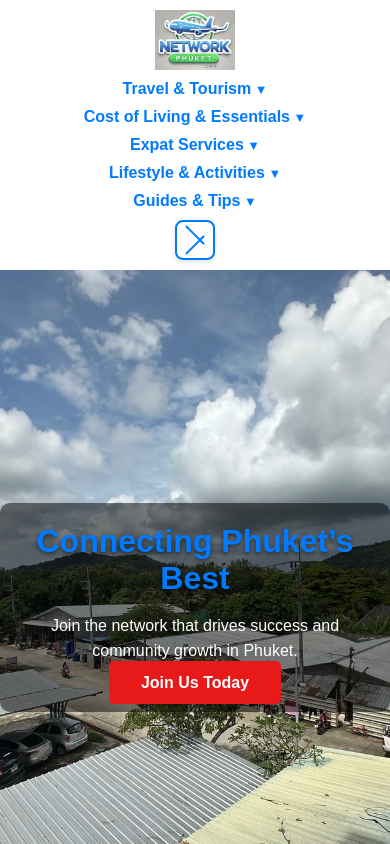
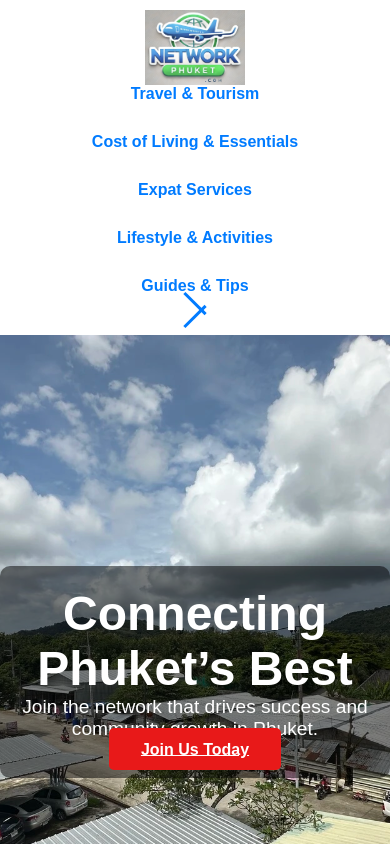
Before and after one commit to georgeleslie/My_first_application, a plain HTML site: page index.html in a window 390 px wide. Both pictures are taken after a click on the element 195 px from the left and 99 px from the top of the page. Shown: the top 844 px of the page. Drawn offline with Linux system fonts and the light colour scheme.

Commit message:
reponsive nav

```diff
--- a/index.html
+++ b/index.html
@@ -148,7 +148,6 @@
                 <li>Fuel Prices</li>
                 <li>Rainy Season</li>
             </ul>
-            <p>At The Phuket Network, we offer exclusive and hidden gem services, such as hotels and accommodations not listed online, to make your experience in Phuket unique. Whether you're looking for a visa, accommodations, or local expertise, our team ensures a smooth, personalized transition to life in Thailand, giving you access to hidden treasures across the region.</p>
         </section>
     </main>
 
@@ -198,7 +197,6 @@
         </div>
     </footer>
 
-
     <script src="script.js"></script>
 </body>
 </html>
--- a/script.js
+++ b/script.js
@@ -1,7 +1,4 @@
-const menuToggle = document.querySelector('.menu-toggle');
-const navMenu = document.querySelector('.nav-menu');
-
-menuToggle.addEventListener('click', () => {
-    navMenu.classList.toggle('active');
-    menuToggle.classList.toggle('open'); // This is for the hamburger animation
+document.querySelector('.menu-toggle').addEventListener('click', function() {
+    this.classList.toggle('open');
+    document.querySelector('.nav-menu').classList.toggle('active');
 });
--- a/styles.css
+++ b/styles.css
@@ -30,17 +30,16 @@ header {
     display: flex;
     justify-content: space-between;
     align-items: center;
-    padding: 15px 0; /* Set padding to 0 on the sides */
-    max-width: 100%; /* Set width to 100% to allow full width of the screen */
-    margin: 0; /* Remove auto margin to prevent centering */
+    padding: 15px 0;
+    max-width: 100%;
+    margin: 0;
 }
 
 /* Logo Styling */
 .logo {
     max-width: 150px;
     height: auto;
-    margin-left: 300px; /* Ensure no margin is added */
-    padding-left: 0; /* Ensure no padding is added */
+    margin-left: 300px;
 }
 
 /* Navigation Menu */
@@ -53,7 +52,6 @@ header {
     margin-right: auto;
 }
 
-
 .nav-menu li {
     position: relative;
 }
@@ -64,7 +62,6 @@ header {
     font-weight: bold;
     padding: 10px 20px;
     transition: background-color 0.3s ease, color 0.3s ease;
-    white-space: nowrap;
 }
 
 .nav-menu li a:hover {
@@ -74,10 +71,6 @@ header {
 }
 
 /* Dropdown Menu */
-.dropdown {
-    position: relative;
-}
-
 .dropdown-content {
     display: none;
     position: absolute;
@@ -88,12 +81,11 @@ header {
     min-width: 200px;
     box-shadow: 0px 8px 16px rgba(0, 0, 0, 0.1);
     z-index: 1;
-    transition: opacity 0.3s ease, visibility 0.3s ease;
     opacity: 0;
     visibility: hidden;
+    transition: opacity 0.3s ease, visibility 0.3s ease;
 }
 
-/* Show dropdown on hover */
 .dropdown:hover .dropdown-content {
     display: block;
     opacity: 1;
@@ -104,7 +96,6 @@ header {
     padding: 10px 20px;
     color: var(--primary-color);
     display: block;
-    transition: background-color 0.3s ease;
 }
 
 .dropdown-content li a:hover {
@@ -146,27 +137,18 @@ header {
     display: none;
     flex-direction: column;
     justify-content: space-between;
-    align-items: center;
-    width: 40px; /* Increased width for spacing */
-    height: 40px; /* Height to create space between bars */
+    width: 30px;
+    height: 30px;
     cursor: pointer;
-    transition: transform 0.3s ease;
-    border: 2px solid var(--primary-color); /* Add a border */
-    border-radius: 8px; /* Rounded corners for a modern look */
-    padding: 5px; /* Padding inside the button */
-    background-color: var(--white-color); /* Background color */
-    box-shadow: 0 2px 6px rgba(0, 0, 0, 0.1); /* Subtle shadow */
 }
 
 .menu-toggle .bar {
     width: 100%;
-    height: 3px; /* Thickness of each bar */
-    background-color: var(--primary-color); /* Bar color */
-    transition: all 0.3s ease;
-    border-radius: 5px; /* Rounded bars */
+    height: 3px;
+    background-color: var(--primary-color);
 }
 
-/* Hamburger Animation - Cross */
+/* Hamburger Animation */
 .menu-toggle.open .bar:nth-child(1) {
     transform: rotate(45deg) translate(5px, 5px);
 }
@@ -179,21 +161,47 @@ header {
     transform: rotate(-45deg) translate(5px, -5px);
 }
 
-/* Hamburger Hover Effect */
-.menu-toggle:hover {
-    background-color: var(--primary-color); /* Change background color on hover */
-    border-color: var(--secondary-color); /* Change border color on hover */
-}
-
-.menu-toggle:hover .bar {
-    background-color: var(--white-color); /* Change bar color on hover */
-}
-
 /* Mobile Specific Styles */
 @media (max-width: 768px) {
-    /* Show the hamburger menu on mobile */
+    .header-container {
+        flex-direction: column;
+        padding: 10px;
+    }
+
+    .logo {
+        max-width: 100px;
+        margin-left: 0;
+    }
+
+    .nav-menu {
+        display: none;
+        flex-direction: column;
+        width: 100%;
+    }
+
+    .nav-menu.active {
+        display: flex;
+    }
+
+    .nav-menu li {
+        text-align: center;
+    }
+
+    .auth-buttons {
+        display: none;
+    }
+
     .menu-toggle {
         display: flex;
+    }
+
+    .dropdown-content {
+        position: static;
+        display: none;
+    }
+
+    .dropdown.active .dropdown-content {
+        display: block;
     }
 }
 
@@ -208,7 +216,6 @@ header {
     align-items: center;
     text-align: center;
     color: var(--white-color);
-    position: relative;
 }
 
 .hero-content {
@@ -219,26 +226,18 @@ header {
 
 .hero h2 {
     font-size: 3rem;
-    text-shadow: 0 2px 4px rgba(0, 0, 0, 0.5);
 }
 
 .hero p {
     font-size: 1.2rem;
-    margin: 10px 0;
 }
 
 .hero .cta-btn {
     background-color: #e81919;
     color: var(--white-color);
     padding: 0.8rem 2rem;
-    text-decoration: none;
     font-weight: bold;
     border-radius: 5px;
-    transition: background-color 0.3s ease;
-}
-
-.hero .cta-btn:hover {
-    background-color: #ff4d4d;
 }
 
 /* Main Content Styling */
@@ -248,27 +247,6 @@ main {
     padding: 1rem;
     background-color: var(--white-color);
     border-radius: 5px;
-    box-shadow: var(--box-shadow);
-}
-
-section {
-    margin-bottom: 2rem;
-}
-
-section h2 {
-    font-size: 1.8rem;
-    margin-bottom: 1rem;
-    color: var(--primary-color);
-}
-
-section p {
-    font-size: 1rem;
-    line-height: 1.6;
-}
-
-section ul {
-    list-style-type: disc;
-    margin-left: 20px;
 }
 
 /* Footer Styling */
@@ -277,7 +255,6 @@ footer {
     color: var(--white-color);
     text-align: center;
     padding: 2rem 1rem;
-    width: 100%;
 }
 
 .footer-container {
@@ -288,176 +265,3 @@ footer {
     max-width: 1200px;
     margin: 0 auto;
 }
-
-.footer-container div {
-    flex: 1 1 200px;
-}
-
-.footer-container h4 {
-    margin-bottom: 1rem;
-    color: var(--white-color);
-}
-
-.footer-container ul {
-    list-style: none;
-}
-
-.footer-container ul li a {
-    color: var(--white-color);
-    text-decoration: none;
-    transition: color 0.3s ease;
-}
-
-.footer-container ul li a:hover {
-    color: var(--primary-color);
-}
-
-.newsletter form {
-    display: flex;
-    flex-direction: column;
-    gap: 0.5rem;
-}
-
-.newsletter input[type="email"] {
-    padding: 0.5rem;
-    border: none;
-    border-radius: 5px;
-}
-
-.newsletter button {
-    padding: 0.5rem;
-    border: none;
-    border-radius: 5px;
-    background-color: var(--primary-color);
-    color: var(--white-color);
-    cursor: pointer;
-    transition: background-color 0.3s ease;
-}
-
-.newsletter button:hover {
-    background-color: var(--secondary-color);
-}
-
-.footer-bottom {
-    margin-top: 2rem;
-    border-top: 1px solid #555;
-    padding-top: 1rem;
-}
-
-.footer-bottom p {
-    font-size: 0.9rem;
-}
-
-/* Responsive Adjustments */
-@media (max-width: 768px) {
-    .header-container {
-        flex-direction: column;
-        align-items: center;
-    }
-
-    /* Show the hamburger menu on mobile */
-    .menu-toggle {
-        display: flex;
-        margin-top: 10px;
-    }
-
-    /* Hide the nav-menu by default on mobile */
-    .nav-menu {
-        display: none;
-        flex-direction: column;
-        gap: 10px;
-        width: 100%;
-        margin-top: 10px;
-    }
-
-    /* When the menu is active, show it */
-    .nav-menu.active {
-        display: flex;
-    }
-
-    /* Make nav items full width in mobile view */
-    .nav-menu li a {
-        padding: 10px;
-        width: 100%;
-        text-align: center;
-    }
-
-    .dropdown-content {
-        position: static;
-        box-shadow: none;
-        border-radius: 0;
-    }
-
-    .dropdown.active .dropdown-content {
-        display: flex;
-        flex-direction: column;
-    }
-
-    .dropdown > a::after {
-        content: ' ▼';
-        font-size: 0.8rem;
-    }
-
-    /* Responsive hero section */
-    .hero h2 {
-        font-size: 2rem;
-    }
-
-    .hero p {
-        font-size: 1rem;
-    }
-
-    .auth-buttons {
-        margin-top: 10px;
-    }
-}
-
-
-/* Adjust Header for Mobile */
-@media (max-width: 768px) {
-    /* Align items horizontally */
-    .header-container {
-        display: flex;
-        justify-content: space-between;
-        align-items: center;
-        padding: 10px 15px;
-    }
-
-    /* Make the logo smaller for mobile */
-    .logo {
-        max-width: 80px;
-        margin-left: 0;
-    }
-
-    /* Show the hamburger menu on mobile with the "MENU" text */
-    .menu-toggle {
-        display: flex;
-        align-items: center;
-        gap: 10px;
-        font-size: 16px;
-    }
-
-    .menu-toggle span {
-        display: block;
-    }
-
-    /* Hide the navigation menu initially in mobile */
-    .nav-menu {
-        display: none;
-    }
-
-    /* When the menu is active, show it */
-    .nav-menu.active {
-        display: flex;
-        flex-direction: column;
-        gap: 10px;
-        width: 100%;
-        text-align: center;
-        margin-top: 10px;
-    }
-
-    /* Hide the login/signup buttons in mobile view */
-    .auth-buttons {
-        display: none;
-    }
-}
```
Also changed, not shown: Images/Buddha.webp (added), Images/Buddhaj.jpeg (added).
